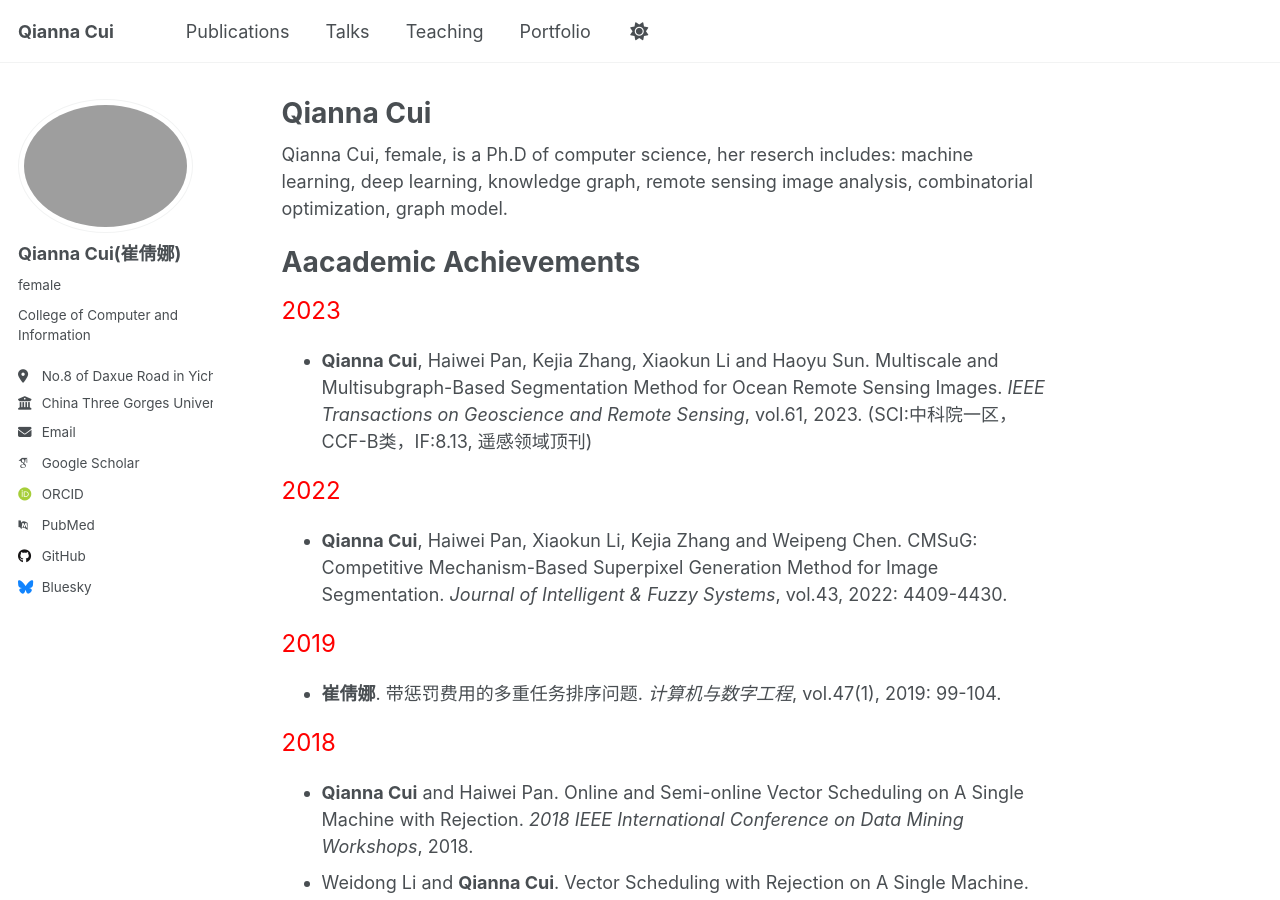
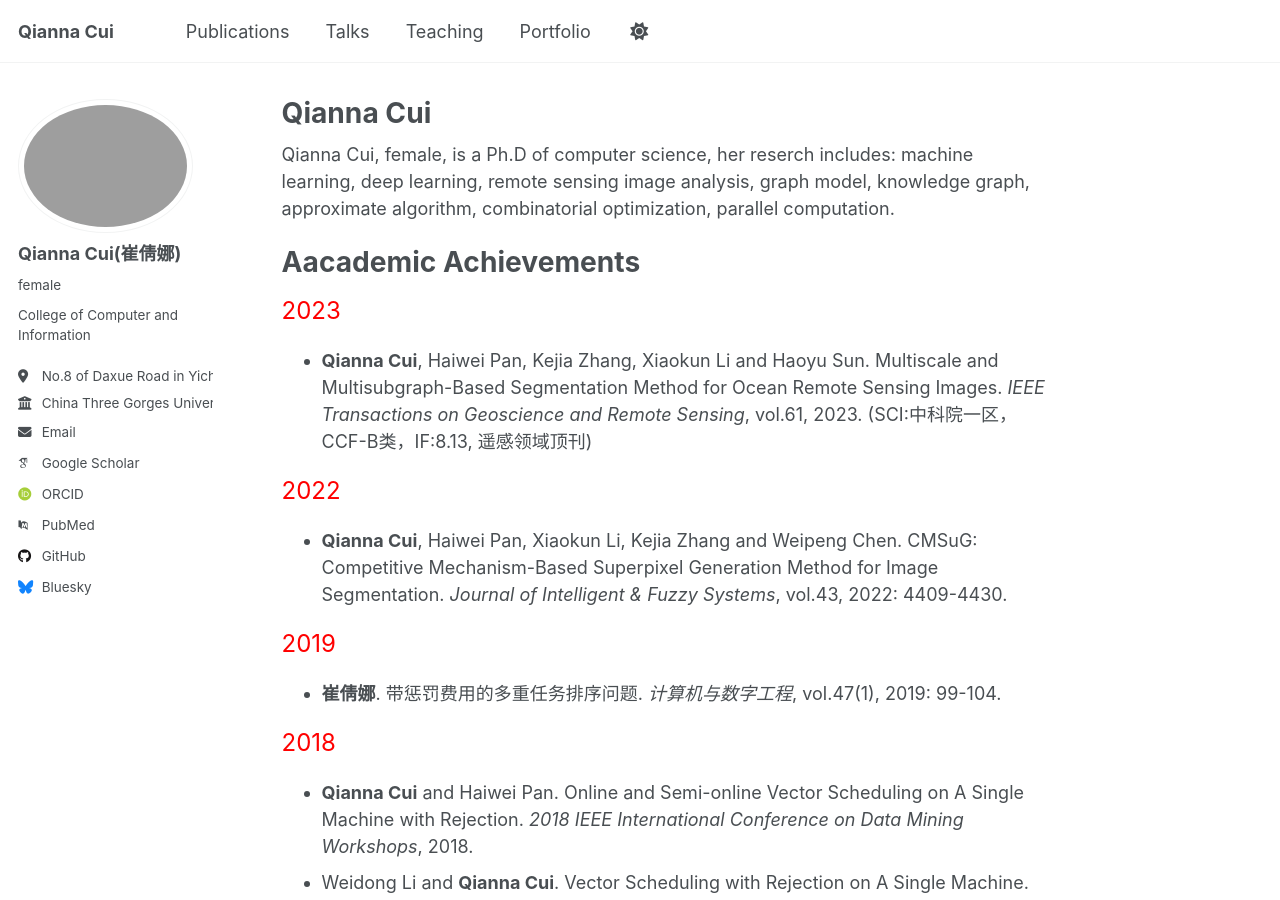
Before and after one commit to cuiqianna/cuiqianna.github.io, a Jekyll site: the page built from _pages/about.md, in a window 1280 px wide and 900 px high. Built offline with Jekyll 4.4.1, drawn with Linux system fonts in a browser that asks for light colours; some web fonts are replaced; a file with an impossible date is left out.

Commit message:
about.md

```diff
--- a/_pages/about.md
+++ b/_pages/about.md
@@ -6,7 +6,7 @@ redirect_from:
   - /about/
   - /about.html
 ---
-Qianna Cui, female, is a Ph.D of computer science,  her reserch includes: machine learning, deep learning, knowledge graph, remote sensing image analysis, combinatorial optimization, graph model.
+Qianna Cui, female, is a Ph.D of computer science,  her reserch includes: machine learning, deep learning, remote sensing image analysis, graph model,  knowledge graph, approximate algorithm, combinatorial optimization, parallel computation.
 
 Aacademic Achievements
 ======
```
